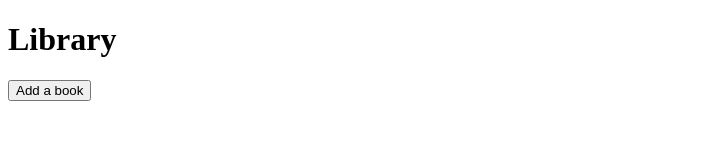
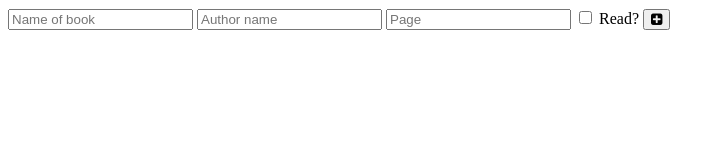
Before and after one commit to Murodjon000/Library-js, a plain HTML site: page index.html in a window 1280 px wide. Shown: the whole page, without its empty margins (0-725 px from the left). Drawn offline with Linux system fonts and the light colour scheme.

Commit message:
add index html

```diff
--- a/index.html
+++ b/index.html
@@ -5,27 +5,32 @@
     <meta charset="UTF-8">
     <meta http-equiv="X-UA-Compatible" content="IE=edge">
     <meta name="viewport" content="width=device-width, initial-scale=1.0">
+    <link rel="stylesheet" href="https://stackpath.bootstrapcdn.com/font-awesome/4.7.0/css/font-awesome.min.css" integrity="sha384-wvfXpqpZZVQGK6TAh5PVlGOfQNHSoD2xbE+QkPxCAFlNEevoEH3Sl0sibVcOQVnN" crossorigin="anonymous">
     <link rel="stylesheet" href="style.css">
-    <title>Library</title>
+    <title>Document</title>
 </head>
 
 <body>
-    <div class="container">
-        <h1>Library</h1>
-        <button type="button" id="formToggler" class="button">Add a book</button>
-        <form id="form" hidden>
-            <input type="text" id="titleInput" class="input" />
-            <input type="text" id="authorInput" class="input" />
-            <input type="number" id="pageInput" class="input" />
-            <label>
-                <input type="checkbox" id="readCheckbox" />
-                Read?
-            </label>
-            <button class="button">Submit</button>
-        </form>
-        <div id="bookList"></div>
+
+    <form id='form'>
+        <input type="text" class="todo-input" placeholder="Name of book">
+        <input type="text" id="authorInput" class="input" placeholder="Author name" />
+        <input type="number" id="pageInput" class="input" placeholder="Page" />
+        <label>
+            <input type="checkbox" id="readCheckbox" />
+            Read?
+        </label>
+        <button class="todo-button" type="submit">
+            <i class="fa fa-plus-square"></i>
+        </button>
+    </form>
+
+    <div class="todo-container">
+        <ul class="todo-list">
+
+        </ul>
     </div>
-    <script src="./index.js"></script>
+    <script src="./app.js"></script>
 </body>
 
 </html>
```
